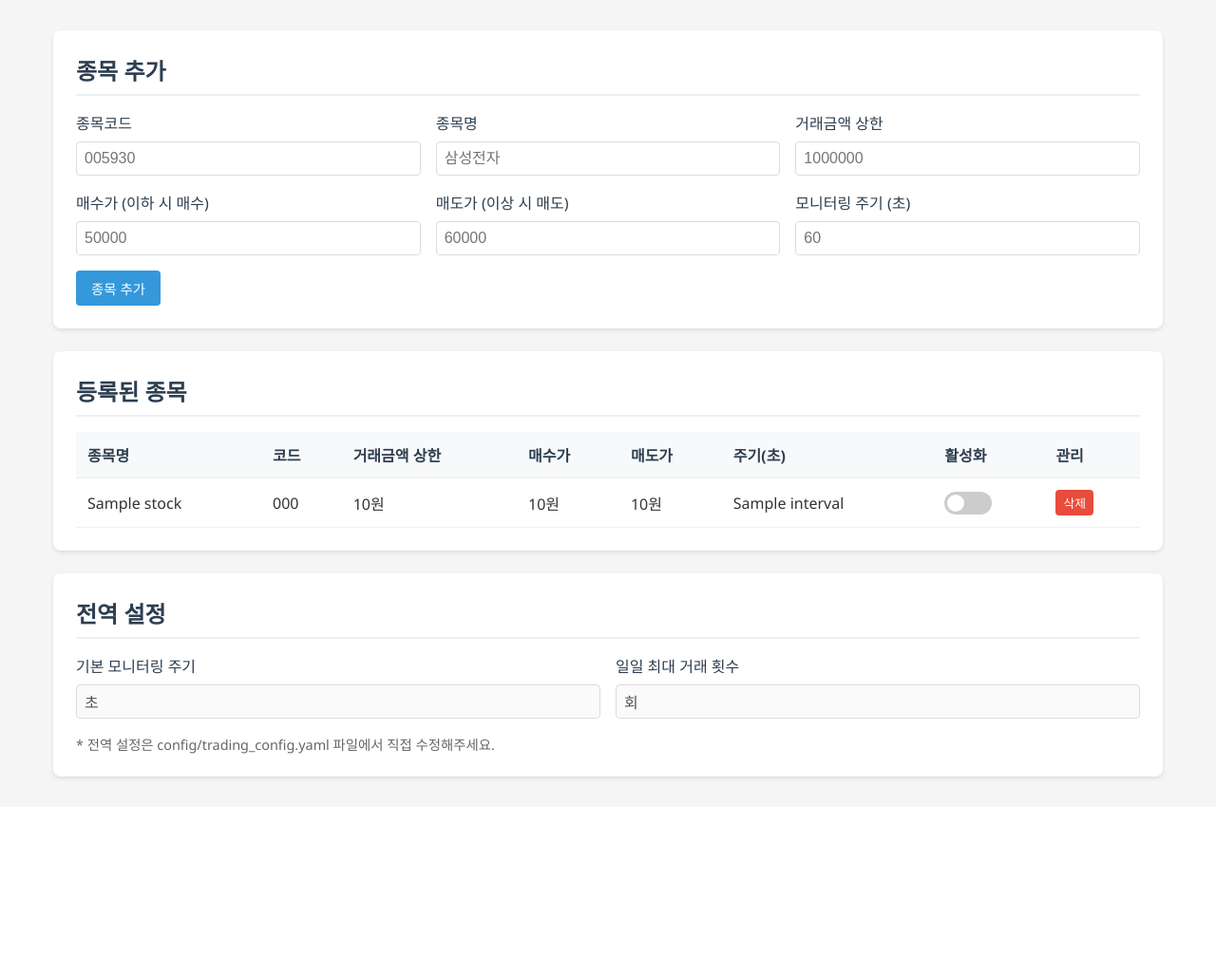
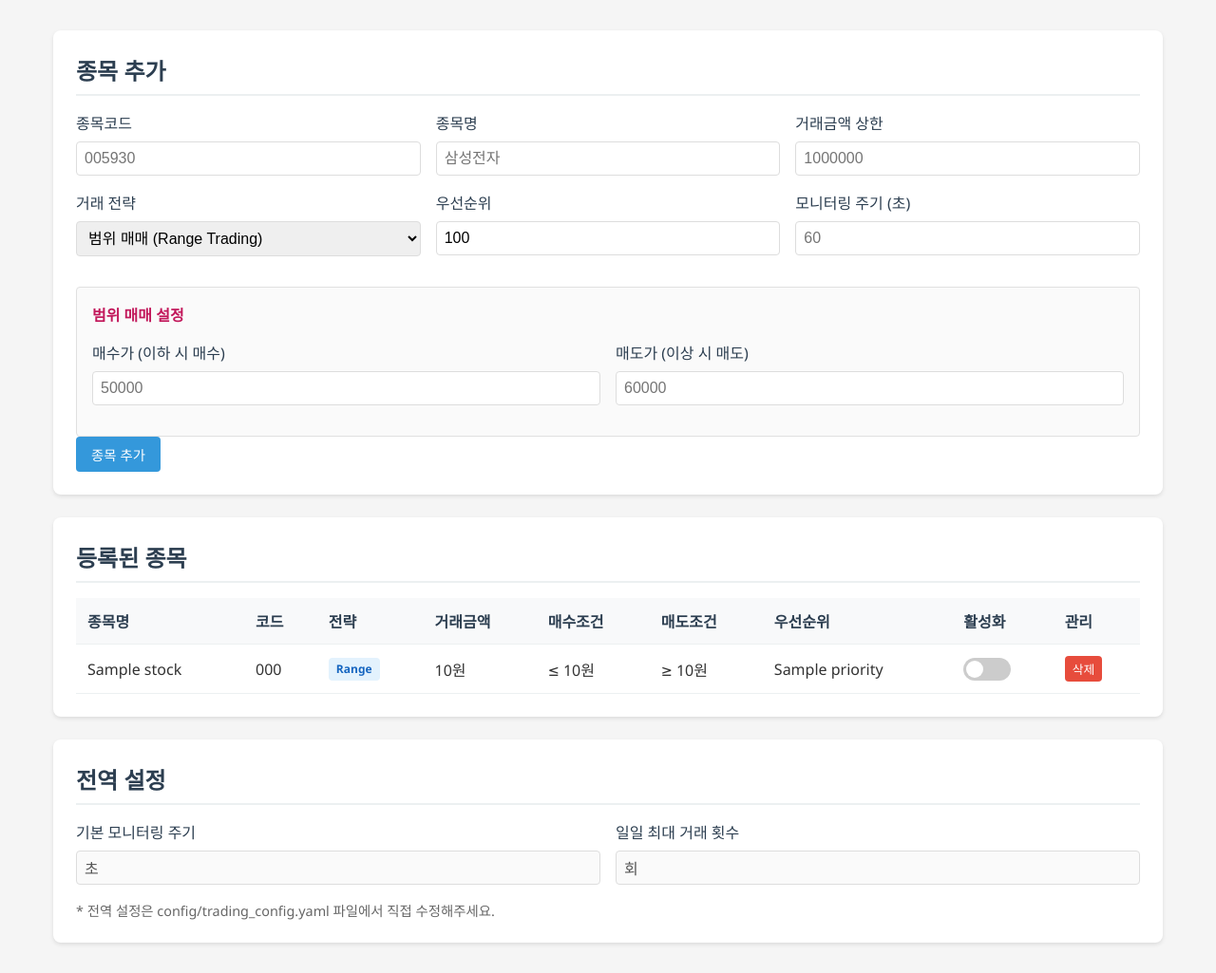
Before and after one commit to tanminkwan/woo-trading, a FastAPI app: template src/web/templates/config.html in a window 1280 px wide. Shown: the part 65-1090 px from the top of the page at 95% size. Before the commit the page ends 888 px from the top, so only its background shows below. Run offline with FastAPI, Linux system fonts and the light colour scheme; the template is opened without the code that fills it: most values are stand-ins (such as "Sample title", 1, 10 or a date in 2020).

Commit message:
Update UI dashboard for trading strategies
UI 업데이트:
- 대시보드에 전략 표시 (Range/VB 뱃지)
- 전략별 매수/매도 조건 표시
- 변동성 돌파 목표가 실시간 표시
- 설정 페이지에 전략 선택 UI 추가
- VB 파라미터 입력 폼 (K값, 목표수익률, 손절률)

Web API:
- 종목 추가 API에 전략 파라미터 지원
- 엔진 상태 API에 VB 관련 필드 추가

테스트: 87개 모두 통과, 커버리지 62%

🤖 Generated with [Claude Code](https://claude.com/claude-code)

Co-Authored-By: Claude Opus 4.5 <noreply@anthropic.com>

```diff
--- a/src/web/app.py
+++ b/src/web/app.py
@@ -10,7 +10,7 @@ from typing import Optional
 import logging
 
 from ..factory import KISClient
-from ..engine.config_parser import TradingConfig, StockConfig
+from ..engine.config_parser import TradingConfig, StockConfig, VolatilityBreakoutParams
 from ..engine.trading_engine import TradingEngine, EngineStatus
 
 logger = logging.getLogger(__name__)
@@ -126,6 +126,11 @@ def create_app() -> FastAPI:
                 "holding_qty": v.holding_qty,
                 "profit_rate": v.profit_rate,
                 "last_check": v.last_check.isoformat() if v.last_check else None,
+                "target_price": v.target_price,
+                "prev_high": v.prev_high,
+                "prev_low": v.prev_low,
+                "today_open": v.today_open,
+                "vb_bought_today": v.vb_bought_today,
             } for k, v in engine.stock_status.items()},
         }
 
@@ -140,13 +145,30 @@ def create_app() -> FastAPI:
         code: str = Form(...),
         name: str = Form(...),
         max_amount: int = Form(...),
-        buy_price: int = Form(...),
-        sell_price: int = Form(...),
+        strategy: str = Form("range_trading"),
+        buy_price: int = Form(0),
+        sell_price: int = Form(0),
         interval: Optional[int] = Form(None),
         enabled: bool = Form(True),
+        priority: int = Form(100),
+        vb_k: float = Form(0.5),
+        vb_target: float = Form(2.0),
+        vb_stop: float = Form(-2.0),
+        vb_close: str = Form("true"),
     ):
         """종목 추가 API"""
         engine = get_engine()
+
+        # 변동성 돌파 파라미터 설정
+        vb_params = None
+        if strategy == "volatility_breakout":
+            vb_params = VolatilityBreakoutParams(
+                k=vb_k,
+                target_profit_rate=vb_target,
+                stop_loss_rate=vb_stop,
+                sell_at_close=(vb_close.lower() == "true"),
+            )
+
         stock = StockConfig(
             code=code,
             name=name,
@@ -155,6 +177,9 @@ def create_app() -> FastAPI:
             sell_price=sell_price,
             interval=interval,
             enabled=enabled,
+            priority=priority,
+            strategy=strategy,
+            vb_params=vb_params,
         )
         engine.config.add_stock(stock)
         engine.save_config()
--- a/src/web/templates/base.html
+++ b/src/web/templates/base.html
@@ -243,6 +243,36 @@
         input:checked + .slider:before {
             transform: translateX(26px);
         }
+        .strategy-badge {
+            display: inline-block;
+            padding: 0.2rem 0.5rem;
+            border-radius: 4px;
+            font-size: 0.75rem;
+            font-weight: 600;
+        }
+        .strategy-range {
+            background-color: #e3f2fd;
+            color: #1565c0;
+        }
+        .strategy-vb {
+            background-color: #fce4ec;
+            color: #c2185b;
+        }
+        .vb-params {
+            display: none;
+            margin-top: 1rem;
+            padding: 1rem;
+            background-color: #fafafa;
+            border-radius: 4px;
+            border: 1px solid #e0e0e0;
+        }
+        .vb-params.show {
+            display: block;
+        }
+        .vb-params h4 {
+            margin-bottom: 1rem;
+            color: #c2185b;
+        }
     </style>
 </head>
 <body>
--- a/src/web/templates/config.html
+++ b/src/web/templates/config.html
@@ -5,7 +5,7 @@
 {% block content %}
 <div class="card">
     <h2>종목 추가</h2>
-    <form action="/api/stocks" method="post">
+    <form action="/api/stocks" method="post" id="addStockForm">
         <div class="form-row">
             <div class="form-group">
                 <label for="code">종목코드</label>
@@ -22,18 +22,63 @@
         </div>
         <div class="form-row">
             <div class="form-group">
-                <label for="buy_price">매수가 (이하 시 매수)</label>
-                <input type="number" id="buy_price" name="buy_price" placeholder="50000" required>
+                <label for="strategy">거래 전략</label>
+                <select id="strategy" name="strategy" onchange="toggleStrategyParams()">
+                    <option value="range_trading">범위 매매 (Range Trading)</option>
+                    <option value="volatility_breakout">변동성 돌파 (Volatility Breakout)</option>
+                </select>
             </div>
             <div class="form-group">
-                <label for="sell_price">매도가 (이상 시 매도)</label>
-                <input type="number" id="sell_price" name="sell_price" placeholder="60000" required>
+                <label for="priority">우선순위</label>
+                <input type="number" id="priority" name="priority" placeholder="100" value="100">
             </div>
             <div class="form-group">
                 <label for="interval">모니터링 주기 (초)</label>
                 <input type="number" id="interval" name="interval" placeholder="60">
             </div>
         </div>
+
+        <!-- 범위 매매 파라미터 -->
+        <div id="range-params" class="vb-params show">
+            <h4>범위 매매 설정</h4>
+            <div class="form-row">
+                <div class="form-group">
+                    <label for="buy_price">매수가 (이하 시 매수)</label>
+                    <input type="number" id="buy_price" name="buy_price" placeholder="50000">
+                </div>
+                <div class="form-group">
+                    <label for="sell_price">매도가 (이상 시 매도)</label>
+                    <input type="number" id="sell_price" name="sell_price" placeholder="60000">
+                </div>
+            </div>
+        </div>
+
+        <!-- 변동성 돌파 파라미터 -->
+        <div id="vb-params" class="vb-params">
+            <h4>변동성 돌파 설정</h4>
+            <div class="form-row">
+                <div class="form-group">
+                    <label for="vb_k">K값 (변동성 계수)</label>
+                    <input type="number" id="vb_k" name="vb_k" step="0.1" min="0.1" max="1.0" value="0.5">
+                </div>
+                <div class="form-group">
+                    <label for="vb_target">목표 수익률 (%)</label>
+                    <input type="number" id="vb_target" name="vb_target" step="0.1" value="2.0">
+                </div>
+                <div class="form-group">
+                    <label for="vb_stop">손절 수익률 (%)</label>
+                    <input type="number" id="vb_stop" name="vb_stop" step="0.1" value="-2.0">
+                </div>
+                <div class="form-group">
+                    <label for="vb_close">장마감 전 매도</label>
+                    <select id="vb_close" name="vb_close">
+                        <option value="true">예</option>
+                        <option value="false">아니오</option>
+                    </select>
+                </div>
+            </div>
+        </div>
+
         <button type="submit" class="btn btn-primary">종목 추가</button>
     </form>
 </div>
@@ -45,10 +90,11 @@
             <tr>
                 <th>종목명</th>
                 <th>코드</th>
-                <th>거래금액 상한</th>
-                <th>매수가</th>
-                <th>매도가</th>
-                <th>주기(초)</th>
+                <th>전략</th>
+                <th>거래금액</th>
+                <th>매수조건</th>
+                <th>매도조건</th>
+                <th>우선순위</th>
                 <th>활성화</th>
                 <th>관리</th>
             </tr>
@@ -58,10 +104,33 @@
             <tr>
                 <td>{{ stock.name }}</td>
                 <td>{{ stock.code }}</td>
+                <td>
+                    {% if stock.strategy == 'volatility_breakout' %}
+                    <span class="strategy-badge strategy-vb">VB</span>
+                    {% else %}
+                    <span class="strategy-badge strategy-range">Range</span>
+                    {% endif %}
+                </td>
                 <td>{{ "{:,}".format(stock.max_amount) }}원</td>
-                <td>{{ "{:,}".format(stock.buy_price) }}원</td>
-                <td>{{ "{:,}".format(stock.sell_price) }}원</td>
-                <td>{{ stock.interval or config.default_interval }}</td>
+                <td>
+                    {% if stock.strategy == 'volatility_breakout' %}
+                    K={{ stock.vb_params.k if stock.vb_params else 0.5 }}
+                    {% else %}
+                    ≤ {{ "{:,}".format(stock.buy_price) }}원
+                    {% endif %}
+                </td>
+                <td>
+                    {% if stock.strategy == 'volatility_breakout' %}
+                        {% if stock.vb_params %}
+                        +{{ stock.vb_params.target_profit_rate }}% / {{ stock.vb_params.stop_loss_rate }}%
+                        {% else %}
+                        +2.0% / -2.0%
+                        {% endif %}
+                    {% else %}
+                    ≥ {{ "{:,}".format(stock.sell_price) }}원
+                    {% endif %}
+                </td>
+                <td>{{ stock.priority }}</td>
                 <td>
                     <label class="toggle-switch">
                         <input type="checkbox" {% if stock.enabled %}checked{% endif %} onchange="toggleStock('{{ stock.code }}')">
@@ -97,6 +166,20 @@
 
 {% block scripts %}
 <script>
+    function toggleStrategyParams() {
+        const strategy = document.getElementById('strategy').value;
+        const rangeParams = document.getElementById('range-params');
+        const vbParams = document.getElementById('vb-params');
+
+        if (strategy === 'volatility_breakout') {
+            rangeParams.classList.remove('show');
+            vbParams.classList.add('show');
+        } else {
+            rangeParams.classList.add('show');
+            vbParams.classList.remove('show');
+        }
+    }
+
     async function toggleStock(code) {
         const result = await apiCall(`/api/stocks/${code}/toggle`);
         if (!result.success) {
```
Also changed, not shown: src/web/templates/index.html (+33 -4 lines), .claude/settings.local.json, README.md.
